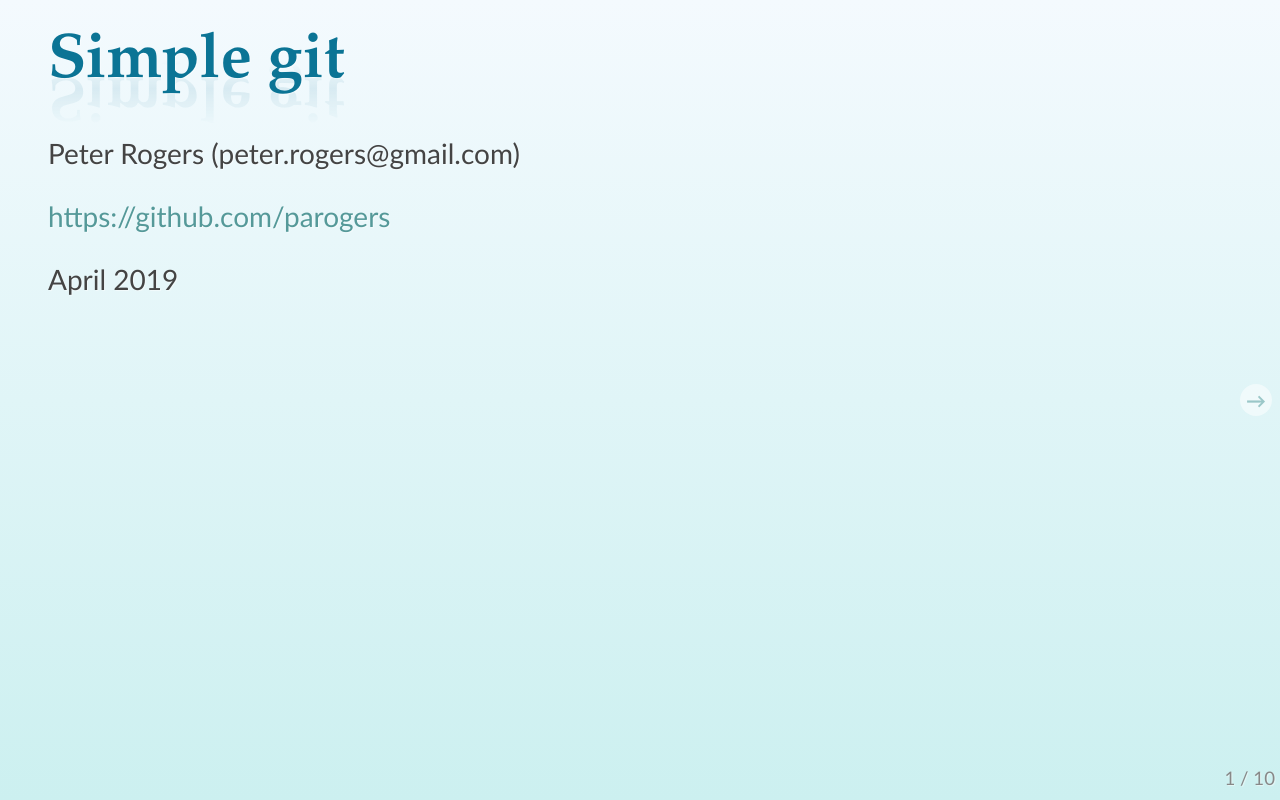
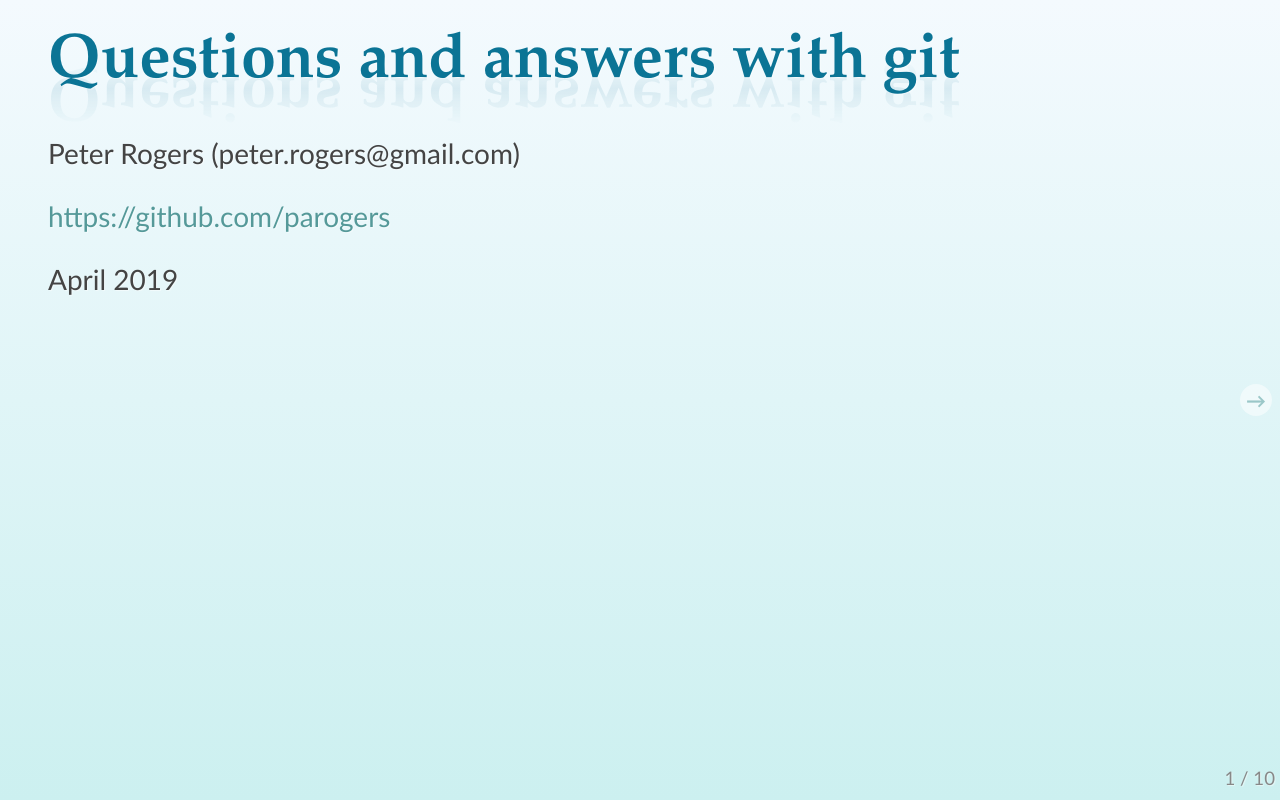
Before and after one commit to parogers/parogers.github.io, a plain HTML site: page qna-with-git-cc-talk/index.html in a window 1280 px wide. Drawn offline with Linux system fonts and the light colour scheme.

Commit message:
Updated talk

```diff
--- a/qna-with-git-cc-talk/index.html
+++ b/qna-with-git-cc-talk/index.html
@@ -5,7 +5,7 @@
   <meta http-equiv="X-UA-Compatible" content="IE=edge,chrome=1">
   <meta name="viewport" content="width=1024, user-scalable=no">
 
-  <title>Simple git</title>
+  <title>Questions and answers with git</title>
 
   <!-- Required stylesheet -->
   <link rel="stylesheet" media="screen" href="contrib/core/deck.core.css">
@@ -36,7 +36,7 @@
     <!-- Begin slides. Just make elements with a class of slide. -->
 
     <section class="slide" id="title-slide">
-      <h2>Simple git</h2>
+      <h2>Questions and answers with git</h2>
       <p>Peter Rogers (peter.rogers@gmail.com)</p>
       <p><a href="https://github.com/parogers">https://github.com/parogers</a></p>
       <p>April 2019</p>
```
